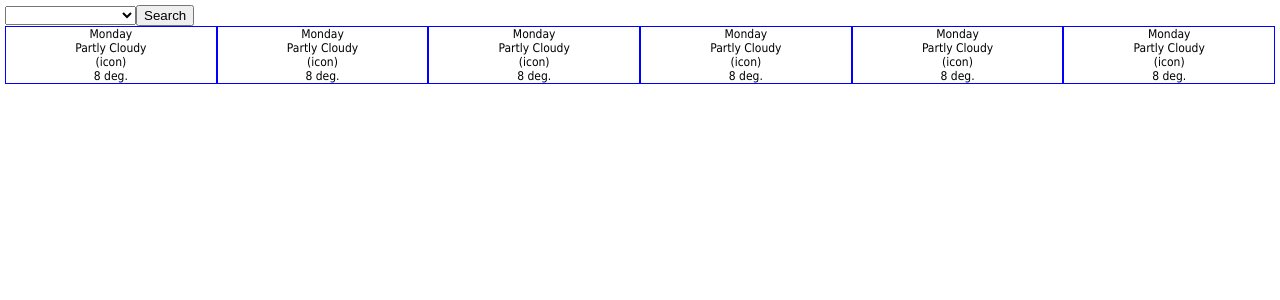
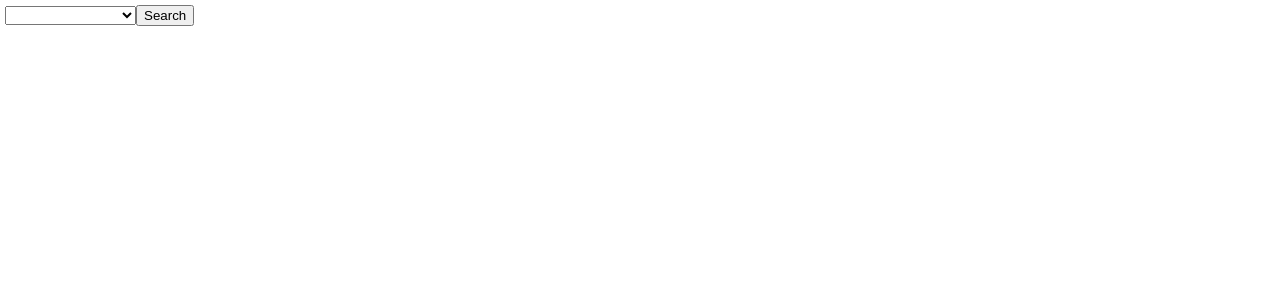
Before and after one commit to incarnateTheGreat/weather, an Angular app: page / in a window 1280 px wide. Shown: the top 300 px of the page. Built offline with nearby package versions, Linux system fonts and the light colour scheme; some icons are missing; what @ngrx/store would draw is missing.

Commit message:
Added Long Term Forecast.

```diff
--- a/src/app/components/search-city/search-city.component.html
+++ b/src/app/components/search-city/search-city.component.html
@@ -8,14 +8,14 @@
 	<h1 *ngIf="isData">{{result.name}}</h1>
 	<div class="_search-city-containers">
 		<div *ngIf="isData" class="_search-city-containers__container">
-			<h2>{{cityWeather.currently.time}}</h2>
+			<h2>{{cityWeather.today.time}}</h2>
 			<section>
-				<h3>{{cityWeather.currently.summary}} / {{cityWeather.currently.temperature}}&deg; /
-						{{cityWeather.currently.windSpeed}} km/h {{cityWeather.currently.windDirection}}</h3>
-				<h3>Humidity: {{cityWeather.currently.humidity}}%</h3>
-				<h3>Sunrise: {{cityWeather.currently.sunriseSunset.sunrise}} EST</h3>
-				<h3>Sunset: {{cityWeather.currently.sunriseSunset.sunset}} EST</h3>
-				<i [class]="weatherIcon(cityWeather.currently.icon)" title="{{cityWeather.currently.summary}}"></i>
+				<h3>{{cityWeather.today.summary}} / {{cityWeather.today.temperature}}&deg; /
+						{{cityWeather.today.windSpeed}} km/h {{cityWeather.today.windDirection}}</h3>
+				<h3>Humidity: {{cityWeather.today.humidity}}%</h3>
+				<h3>Sunrise: {{cityWeather.today.sunriseSunset.sunrise}} EST</h3>
+				<h3>Sunset: {{cityWeather.today.sunriseSunset.sunset}} EST</h3>
+				<i [class]="weatherIcon(cityWeather.today.icon)" title="{{cityWeather.today.summary}}"></i>
 			</section>
 		</div>
 		<div *ngIf="isData" class="_search-city-containers__container">
@@ -31,41 +31,11 @@
 		</div>
 	</div>
 	<div class="_search-city__days">
-		<div class="_search-city-days__day">
-			<div class="_search-city-days_day__day">Monday</div>
-			<div class="_search-city-days_day__summary">Partly Cloudy</div>
-			<div class="_search-city-days_day__icon">(icon)</div>
-			<div class="_search-city-days_day__temperature">8 deg.</div>
-		</div>
-		<div class="_search-city-days__day">
-			<div class="_search-city-days_day__day">Monday</div>
-			<div class="_search-city-days_day__summary">Partly Cloudy</div>
-			<div class="_search-city-days_day__icon">(icon)</div>
-			<div class="_search-city-days_day__temperature">8 deg.</div>
-		</div>
-		<div class="_search-city-days__day">
-			<div class="_search-city-days_day__day">Monday</div>
-			<div class="_search-city-days_day__summary">Partly Cloudy</div>
-			<div class="_search-city-days_day__icon">(icon)</div>
-			<div class="_search-city-days_day__temperature">8 deg.</div>
-		</div>
-		<div class="_search-city-days__day">
-			<div class="_search-city-days_day__day">Monday</div>
-			<div class="_search-city-days_day__summary">Partly Cloudy</div>
-			<div class="_search-city-days_day__icon">(icon)</div>
-			<div class="_search-city-days_day__temperature">8 deg.</div>
-		</div>
-		<div class="_search-city-days__day">
-			<div class="_search-city-days_day__day">Monday</div>
-			<div class="_search-city-days_day__summary">Partly Cloudy</div>
-			<div class="_search-city-days_day__icon">(icon)</div>
-			<div class="_search-city-days_day__temperature">8 deg.</div>
-		</div>
-		<div class="_search-city-days__day">
-			<div class="_search-city-days_day__day">Monday</div>
-			<div class="_search-city-days_day__summary">Partly Cloudy</div>
-			<div class="_search-city-days_day__icon">(icon)</div>
-			<div class="_search-city-days_day__temperature">8 deg.</div>
+		<div class="_search-city-days__day" *ngFor='let day of longTermForecast'>
+			<div class="_search-city-days_day__day">{{convertUnixDate(day.time, 'dddd')}}</div>
+			<div class="_search-city-days_day__summary">{{day.summary}}</div>
+			<div class="_search-city-days_day__icon"><i [class]="weatherIcon(day.icon)" title="{{day.summary}}"></i></div>
+			<div class="_search-city-days_day__temperature">{{day.temperatureHigh}}</div>
 		</div>
 	</div>
 </div>
--- a/src/app/components/search-city/search-city.component.scss
+++ b/src/app/components/search-city/search-city.component.scss
@@ -39,6 +39,24 @@
       display: flex;
       flex-direction: column;
       width: 20%;
+
+      ._search-city-days_day__day {
+        font-size: 18px;
+        font-weight: bold;
+      }
+
+      ._search-city-days_day__summary {
+        padding: 10px 0;
+        text-align: center;
+      }
+
+      ._search-city-days_day__icon {
+        margin: 10px 0;
+
+        .wi {
+          font-size: 28px;
+        }
+      }
     }
   }
 
--- a/src/app/components/search-city/search-city.component.ts
+++ b/src/app/components/search-city/search-city.component.ts
@@ -13,7 +13,7 @@ interface CityResult {
 }
 
 interface CityWeather {
-	currently?: {
+	today?: {
 		summary?: string,
 		time?: any,
 		icon?: string,
@@ -70,7 +70,7 @@ export class SearchCityComponent implements OnInit {
 		lat: ''
 	};
 	cityWeather: CityWeather = {
-		currently: {
+		today: {
 			summary: null,
 			time: null,
 			icon: null,
@@ -99,6 +99,7 @@ export class SearchCityComponent implements OnInit {
 		}
 	};
 	isData: boolean = false;
+	longTermForecast: any[];
 
   constructor(private store: Store<any>,
 							private weather: GetWeatherService) {}
@@ -119,40 +120,39 @@ export class SearchCityComponent implements OnInit {
 				const today = weatherResult['currently'],
 							tomorrow = weatherResult['daily']['data'][1];
 
-				this.cityWeather.currently.time = this.convertUnixDate(today.time, true);
-				this.cityWeather.currently.summary = today.summary;
-				this.cityWeather.currently.icon = today.icon;
-				this.cityWeather.currently.temperature = Math.round(today.temperature);
-				this.cityWeather.currently.windSpeed = Math.round(today.windSpeed);
-				this.cityWeather.currently.windDirection = this.degToCompass(today.windBearing);
-				this.cityWeather.currently.humidity = today.humidity * 100;
-				this.cityWeather.currently.sunriseSunset.sunrise = this.convertUnixDate(weatherResult['daily'].data[0].sunriseTime);
-				this.cityWeather.currently.sunriseSunset.sunset = this.convertUnixDate(weatherResult['daily'].data[0].sunsetTime);
+				this.longTermForecast = weatherResult['daily']['data'].slice(2, weatherResult['daily']['data'].length);
 
-				console.log(weatherResult['daily']['data'][1])
+				// Today/Current
+				this.cityWeather.today.time = this.convertUnixDate(today.time, 'MMM DD, YYYY');
+				this.cityWeather.today.summary = today.summary;
+				this.cityWeather.today.icon = today.icon;
+				this.cityWeather.today.temperature = Math.round(today.temperature);
+				this.cityWeather.today.windSpeed = Math.round(today.windSpeed);
+				this.cityWeather.today.windDirection = this.degToCompass(today.windBearing);
+				this.cityWeather.today.humidity = today.humidity * 100;
+				this.cityWeather.today.sunriseSunset.sunrise = this.convertUnixDate(weatherResult['daily'].data[0].sunriseTime, 'HH:mm');
+				this.cityWeather.today.sunriseSunset.sunset = this.convertUnixDate(weatherResult['daily'].data[0].sunsetTime, 'HH:mm');
 
+				// Tomorrow
 				this.cityWeather.tomorrow.summary = tomorrow.summary;
 				this.cityWeather.tomorrow.icon = tomorrow.icon;
 				this.cityWeather.tomorrow.temperature = Math.round(tomorrow.temperatureHigh);
 				this.cityWeather.tomorrow.windSpeed = Math.round(tomorrow.windSpeed);
 				this.cityWeather.tomorrow.windDirection = this.degToCompass(today.windBearing);
 				this.cityWeather.tomorrow.humidity = tomorrow.humidity * 100;
-				this.cityWeather.tomorrow.sunriseSunset.sunrise = this.convertUnixDate(weatherResult['daily'].data[1].sunriseTime);
-				this.cityWeather.tomorrow.sunriseSunset.sunset = this.convertUnixDate(weatherResult['daily'].data[1].sunsetTime);
+				this.cityWeather.tomorrow.sunriseSunset.sunrise = this.convertUnixDate(weatherResult['daily'].data[1].sunriseTime, 'HH:mm');
+				this.cityWeather.tomorrow.sunriseSunset.sunset = this.convertUnixDate(weatherResult['daily'].data[1].sunsetTime, 'HH:mm');
 
+				// 7-Day forecast
+				this.longTermForecast.forEach((e) => {
+					console.log(e)
+				});
 			});
 		});
 	}
 
-	convertUnixDate(unixTimestamp, isFullDate = false) {
-		const dateFormat = 'MMM DD, YYYY',
-					timeFormat = 'HH:mm';
-
-		if (isFullDate) {
-			return moment.unix(unixTimestamp).format(`${dateFormat} @ ${timeFormat}`);
-		} else {
-			return moment.unix(unixTimestamp).format(`${timeFormat}`);
-		}
+	convertUnixDate(unixTimestamp, format) {
+		return moment.unix(unixTimestamp).format(`${format}`);
 	}
 
 	weatherIcon(icon) {
@@ -165,6 +165,8 @@ export class SearchCityComponent implements OnInit {
 				return 'wi wi-cloudy';
 			case 'fog':
 				return 'wi wi-fog';
+			case 'wind':
+				return 'wi wi-day-windy';
 			case 'snow':
 				return 'wi wi-snow';
       case 'clear-day':
```
